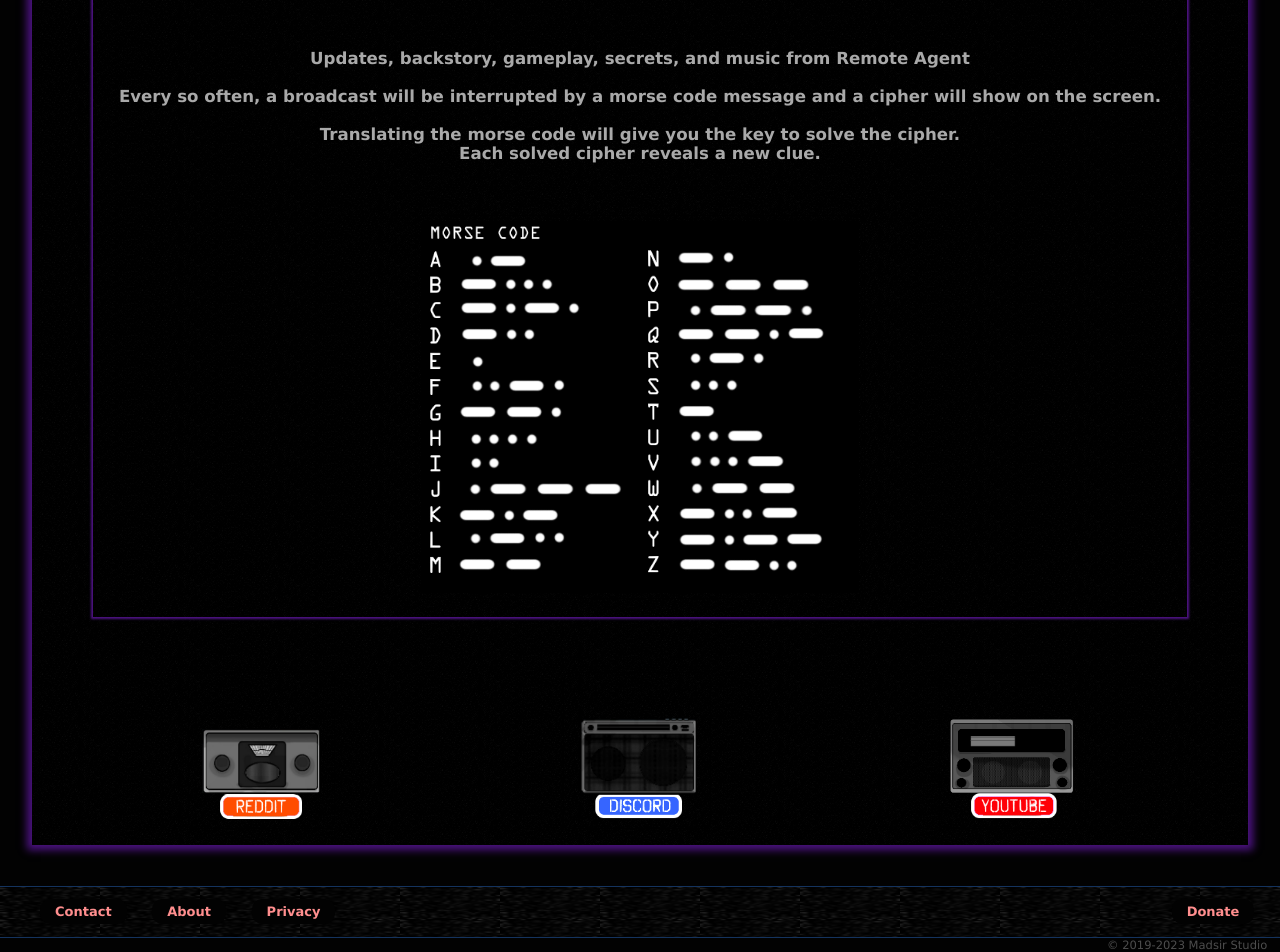
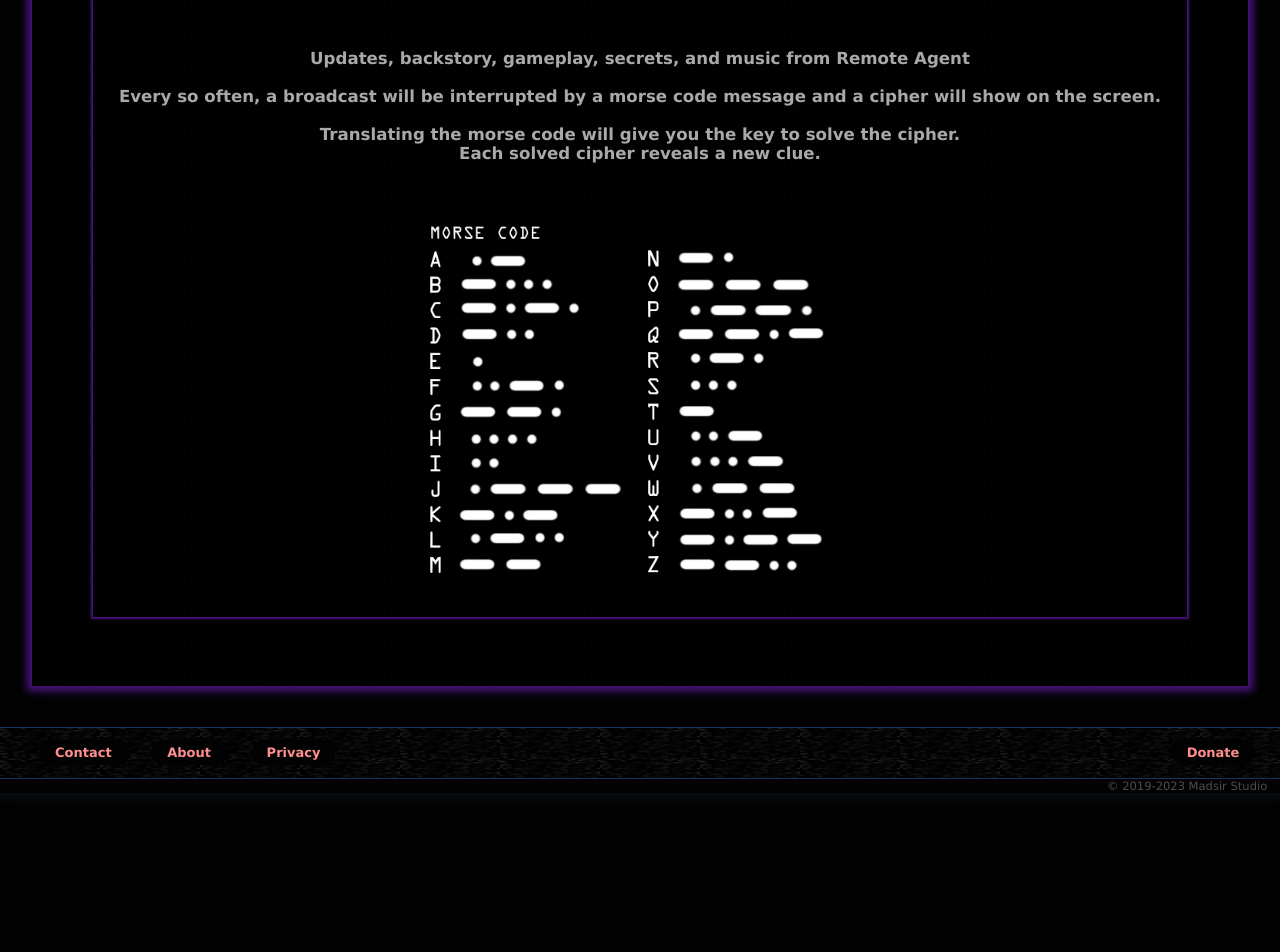
Before and after one commit to Madsir/madsirstudio.github.io, a Jekyll site: the page built from remoteagent/index.html, in a window 1280 px wide. Shown: the part 3054-4006 px from the top of the page. Built offline with Jekyll 4.4.1, drawn with Linux system fonts in a browser that asks for light colours; after the commit the page ends 3847 px from its top, so only the background shows below that.

Commit message:
Update index.html

```diff
--- a/remoteagent/index.html
+++ b/remoteagent/index.html
@@ -185,7 +185,7 @@ p {
 		 <a href="/Assets/MORSECODE.png"><img src="/Assets/MORSECODE.png" alt="morsecode" width="40%"style=display:block;margin-left:auto;margin-right:auto></a><br>
 	</div>
 	<br>
-	<br>
+	<br><!--
 	<div class="row">
 		<div class="columns">
 	 		 <a href="https://reddit.com/r/RemoteAgentRadio"><img src="/Assets/reddit.png" alt="reddit" style="width:40%;display:block;margin-left:auto;margin-right:auto"></a>
@@ -196,7 +196,7 @@ p {
   		<div class="columns">
 			<a href="https://www.youtube.com/playlist?list=PLDF7nM2JYQf-bgRg8d111_KutpbJV4UoS"><img src="/Assets/twitch.png" alt="youtube" style="width:40%;display:block;margin-left:auto;margin-right:auto"></a>
 			</div>
-	</div>
+	</div>-->
 	<br>
     </div>
 </div>
```
